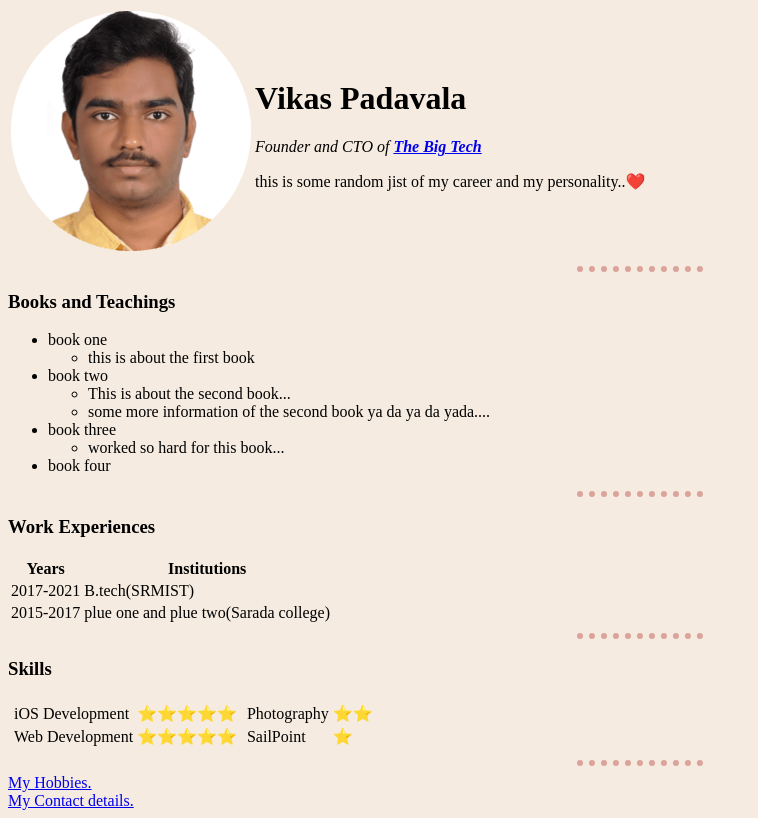
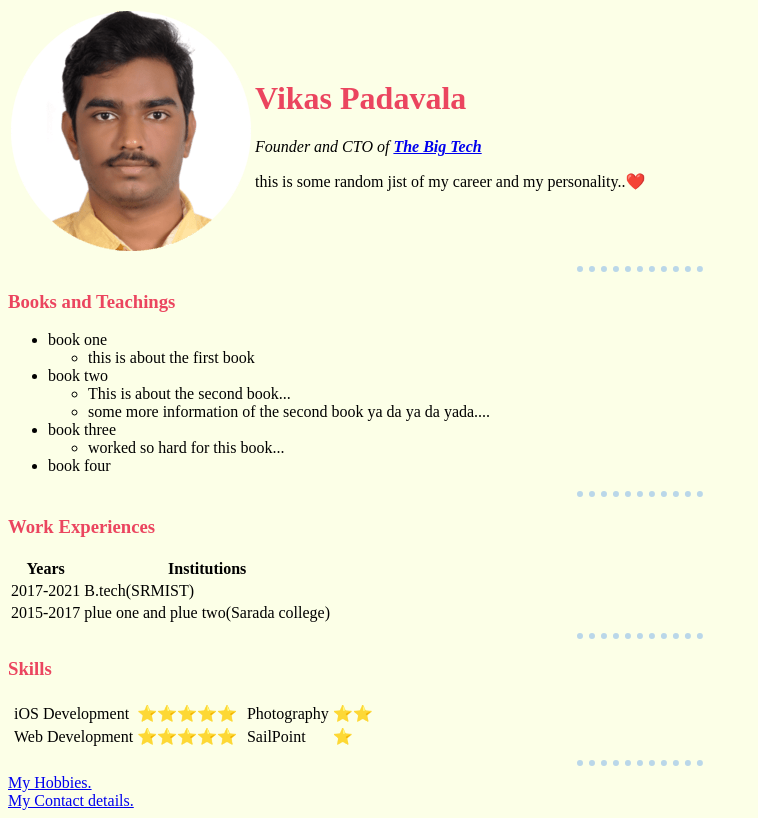
Before and after one commit to vikas9991/testcv, a plain HTML site: page index.html in a window 1280 px wide. Shown: the whole page, without its empty margins (0-758 px from the left). Drawn offline with Linux system fonts and the light colour scheme.

Commit message:
updated headding text color

```diff
--- a/css/styles.css
+++ b/css/styles.css
@@ -1,9 +1,16 @@
-body{
-    background-color: #f5ebe0;
+body {
+  background-color: #FCFFE7;
 }
+
 hr {
   border-style: dotted none none;
-    border-color: #dba39a;
+  border-color: #BAD7E9;
   border-top-width: 6px;
   width: 10%;
 }
+h1{
+  color: #EB455F;
+}
+h3{
+  color: #EB455F;
+}
```
Lines whose indentation alone changed are shown as unchanged.
